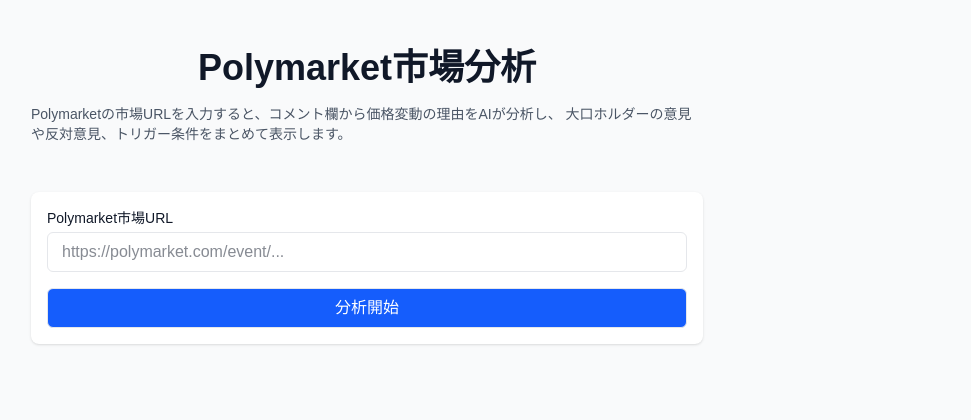
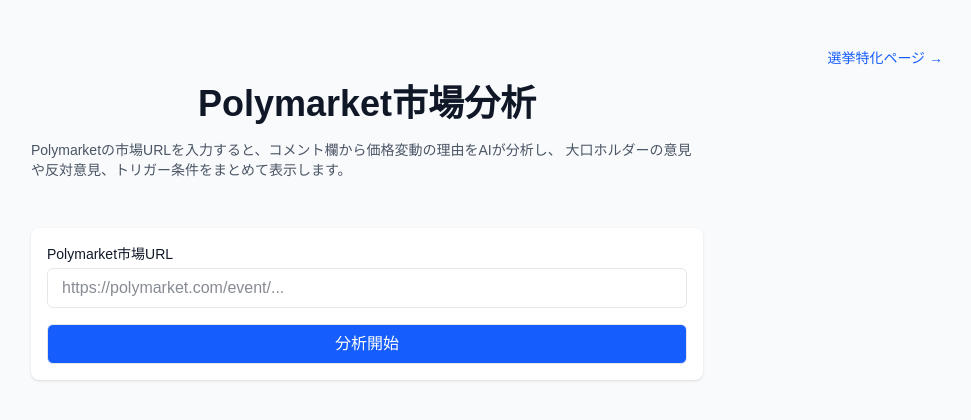
Before and after one commit to br-to/polymarket-ai, a Next.js app: page / in a window 1280 px wide. Shown: the top 420 px of the page, without its empty margins (273-1244 px from the left). Built offline with nearby package versions, Linux system fonts and the light colour scheme; no server answers.

Commit message:
Add link to election page in Home component header for improved navigation

```diff
--- a/app/page.tsx
+++ b/app/page.tsx
@@ -4,6 +4,7 @@
 import { MarketAnalysisDisplay } from "./components/MarketAnalysis";
 import { MarketInput } from "./components/MarketInput";
 import { PopularMarkets } from "./components/PopularMarkets";
+import Link from "next/link";
 
 export default function Home() {
   const mutation = useAnalyzeMarket();
@@ -12,6 +13,14 @@
     <div className="min-h-screen bg-gray-50 py-12 px-4 sm:px-6 lg:px-8">
       <div className="max-w-6xl mx-auto">
         <header className="text-center mb-12">
+          <div className="flex justify-end mb-4">
+            <Link
+              href="/election"
+              className="text-sm text-blue-600 hover:text-blue-800 transition-colors font-medium"
+            >
+              選挙特化ページ →
+            </Link>
+          </div>
           <h1 className="text-4xl font-bold text-gray-900 mb-4">
             Polymarket市場分析
           </h1>
```
